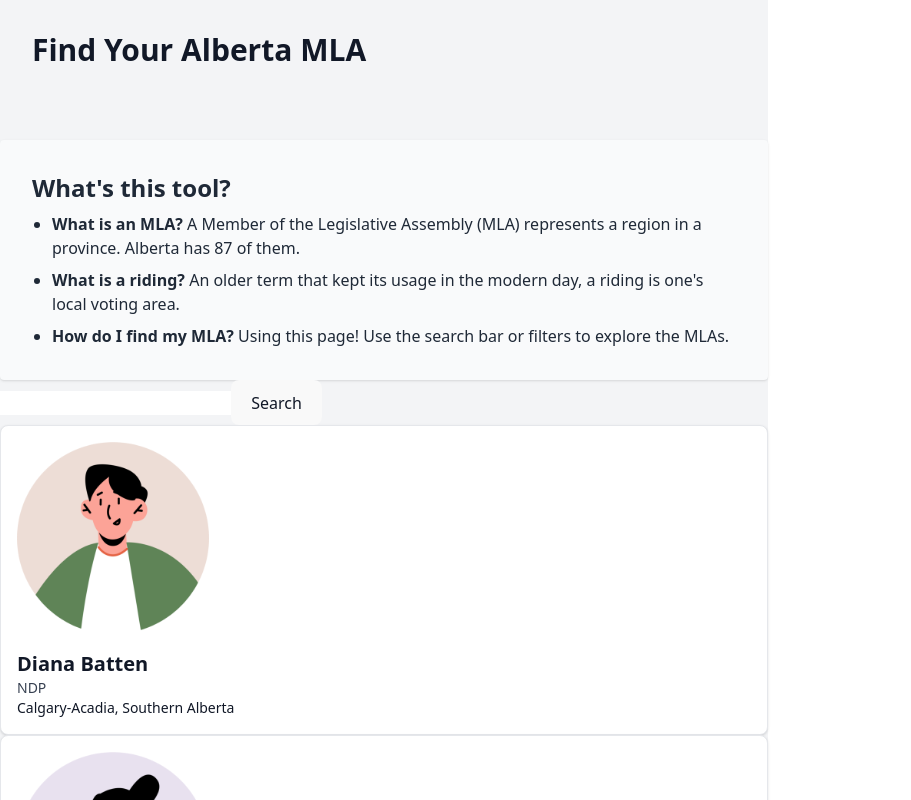
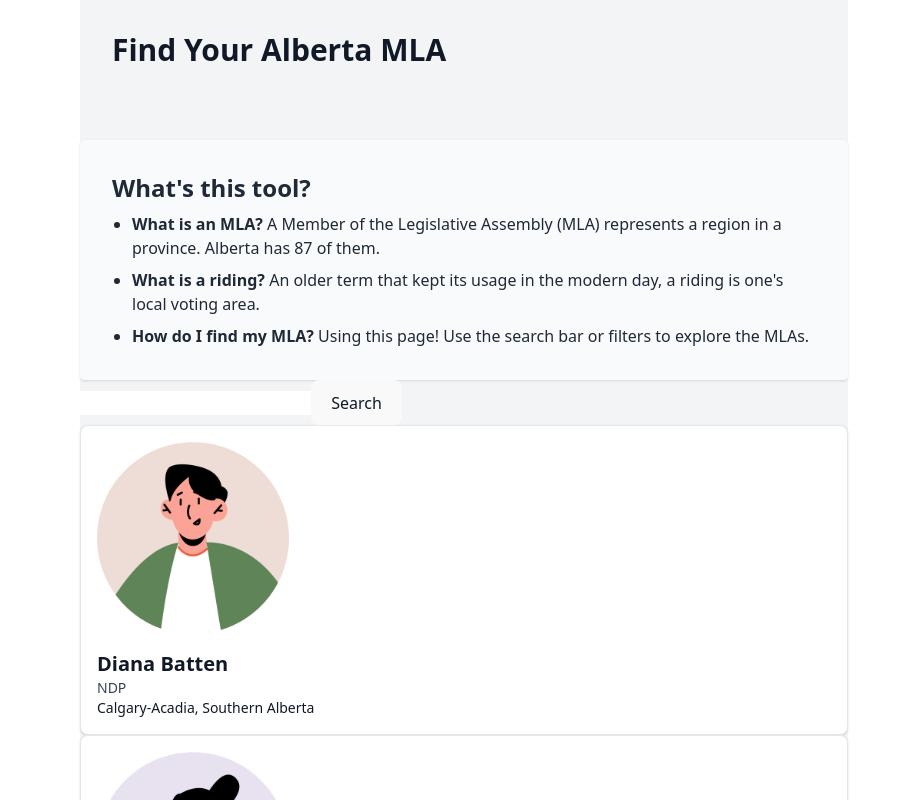
Before and after one commit to kobexamoh/mla-finder, a React (Vite) app: page / in a window 1280 px wide. Shown: the top 800 px of the page, without its empty margins (0-911 px from the left). Built offline with nearby package versions, Linux system fonts and the light colour scheme.

Commit message:
Add container reset

```diff
--- a/tailwind.config.js
+++ b/tailwind.config.js
@@ -5,6 +5,16 @@ export default {
     "./src/**/*.{js,jsx,ts,tsx}",
   ],
   theme: {
+    container: {
+      center: true,
+      padding: {
+        DEFAULT: '1rem',
+        sm: '2rem',
+        lg: '4rem',
+        xl: '5rem',
+        '2xl': '6rem',
+      }
+    },
     extend: {},
   },
   plugins: [],
```
